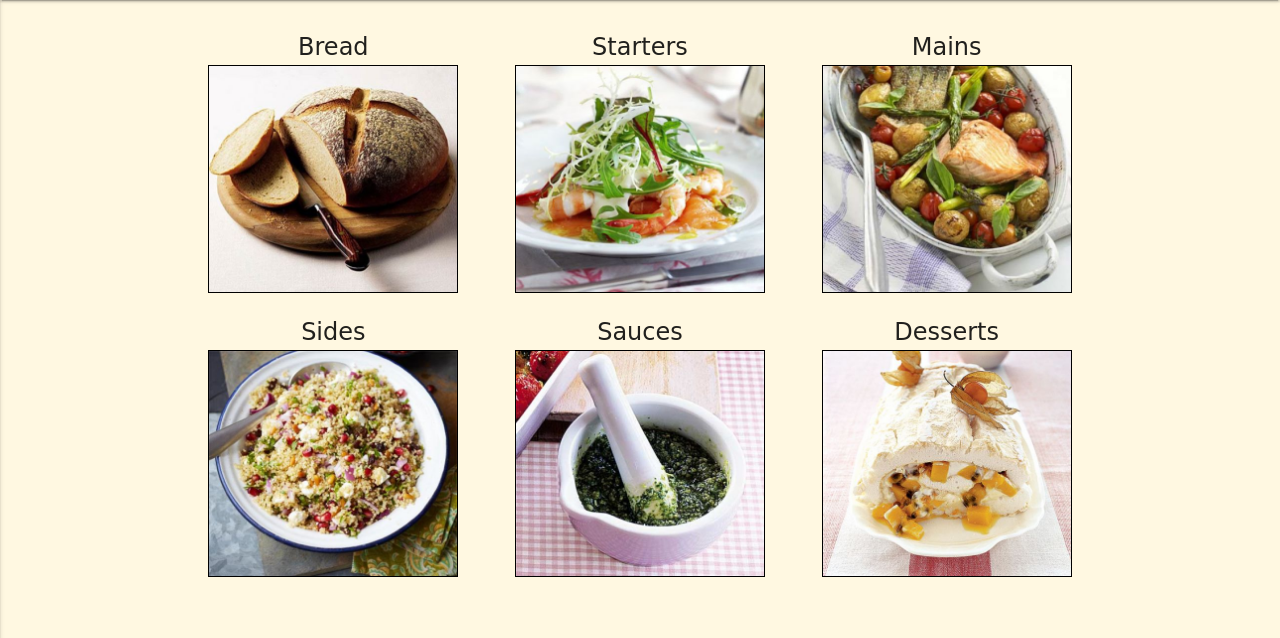
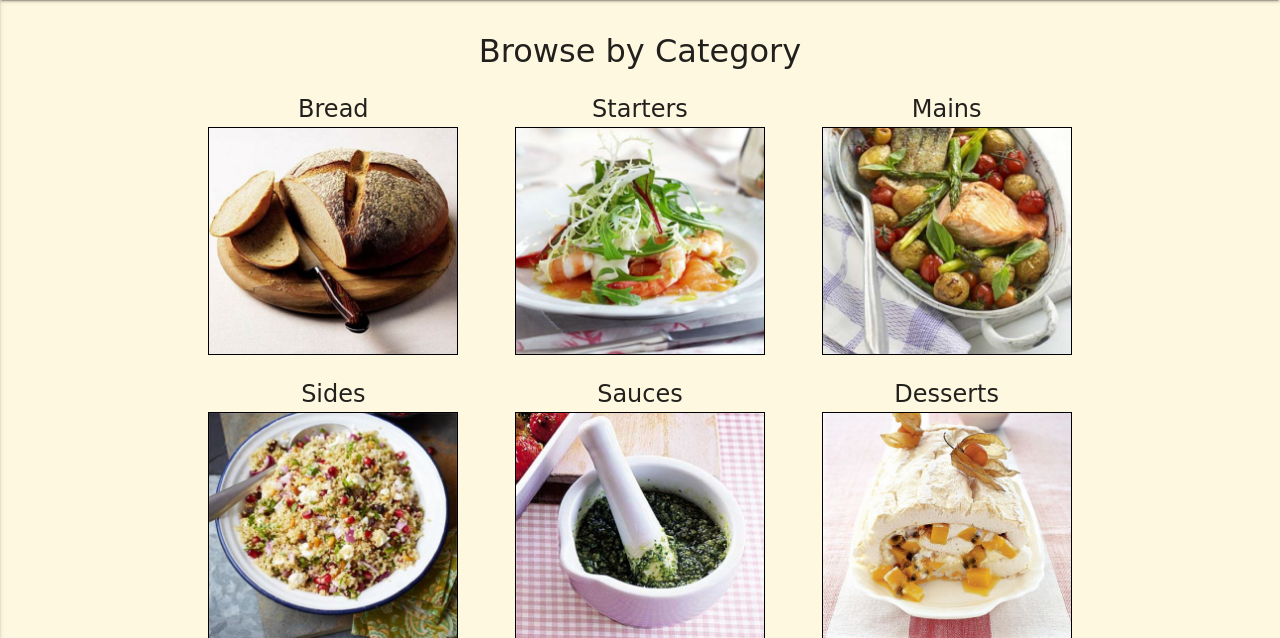
Before and after one commit to joanms/recipe-database, a Flask app: page / in a window 1280 px wide. Shown: the part 100-738 px from the top of the page. Run offline with Flask 2, Linux system fonts and the light colour scheme; some libraries are stand-ins or nearby versions; some web fonts are replaced.

Commit message:
Add heading to home page

```diff
--- a/templates/index.html
+++ b/templates/index.html
@@ -1,4 +1,6 @@
 {% extends 'base.html'%} {% block content %}
+
+<h1>Browse by Category</h1>
 
 <div class="row">
 
```
